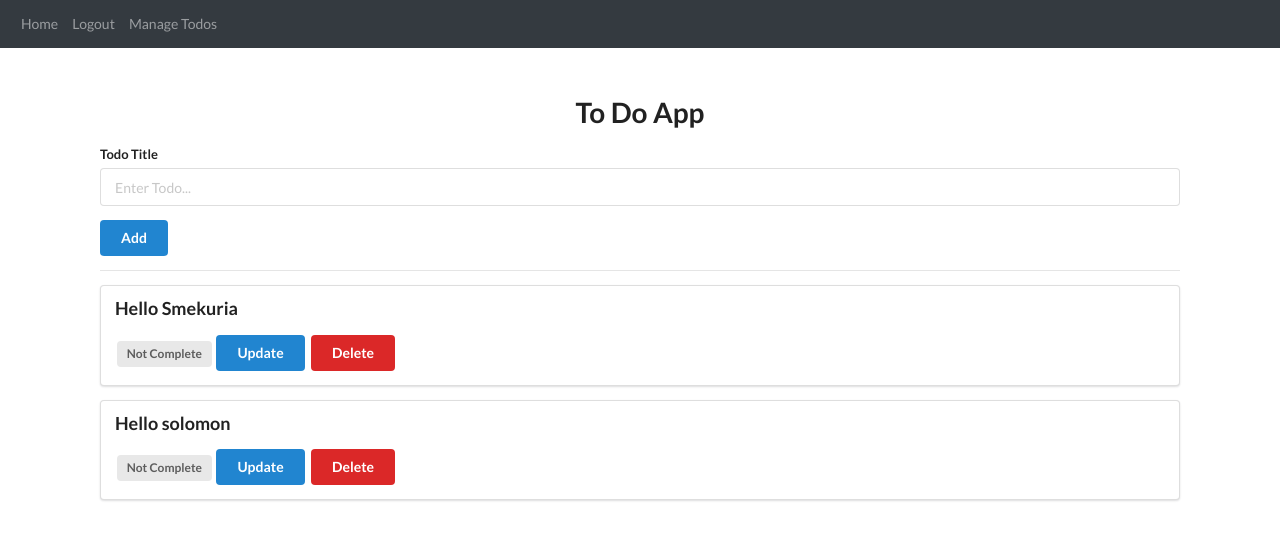
After one commit to smekuria1/flask_app, a Flask app: page /todo in a window 1280 px wide. The commit adds this page. Shown: the top 540 px of the page. Run offline with Flask 2, Linux system fonts and the light colour scheme; a user stored in the database is signed in; data comes from the database, SQL or seed files in the repository; both versions use the stored data as it was after the commit; some libraries are stand-ins or nearby versions.

Commit message:
Integrated Todo page with new db file

```diff
--- a/main.py
+++ b/main.py
@@ -1,4 +1,3 @@
-from distutils.log import debug
 from website import create_app;
 
 
--- a/website/__init__.py
+++ b/website/__init__.py
@@ -15,6 +15,7 @@ def create_app():
     app = Flask(__name__)
     app.config['SECRET_KEY'] = os.getenv("SECRET_KEY")
     app.config['SQLALCHEMY_DATABASE_URI'] = f'sqlite:///{DB_NAME}'
+    app.config['SQLALCHEMY_TRACK_MODIFICATIONS'] = False
     db.init_app(app)
 
     from .views import views
--- a/website/templates/base.html
+++ b/website/templates/base.html
@@ -13,6 +13,10 @@
       rel="stylesheet"
       href="https://stackpath.bootstrapcdn.com/font-awesome/4.7.0/css/font-awesome.min.css"
       crossorigin="anonymous"
+    />
+    <link
+      rel="stylesheet"
+      href="https://cdn.jsdelivr.net/npm/semantic-ui@2.4.2/dist/semantic.min.css"
     />
 
     <title>{% block title %}Home{% endblock %}</title>
@@ -32,6 +36,7 @@
           {% if user.is_authenticated%}
           <a class="nav-item nav-link" id="home" href="/">Home</a>
           <a class="nav-item nav-link" id="logout" href="/logout">Logout</a>
+          <a class="nav-item nav-link" id="logout" href="/todo">Manage Todos</a>
           {% else %}
           <a class="nav-item nav-link" id="login" href="/login">Login</a>
           <a class="nav-item nav-link" id="signUp" href="/sign-up">Sign Up</a>
@@ -72,6 +77,7 @@
       integrity="sha384-JZR6Spejh4U02d8jOt6vLEHfe/JQGiRRSQQxSfFWpi1MquVdAyjUar5+76PVCmYl"
       crossorigin="anonymous"
     ></script>
+    <script src="https://cdn.jsdelivr.net/npm/semantic-ui@2.4.2/dist/semantic.min.js"></script>
 
     <script
       type="text/javascript"
--- /dev/null
+++ b/website/templates/todo.html
@@ -0,0 +1,33 @@
+{% extends "base.html" %} {% block title %}Manage Todos{% endblock %} {%block
+content %}
+
+<div style="margin-top: 50px" class="ui container">
+  <h1 class="ui center aligned header">To Do App</h1>
+
+  <form class="ui form" action="/add" method="post">
+    <div class="field">
+      <label>Todo Title</label>
+      <input type="text" name="title" placeholder="Enter Todo..." /><br />
+    </div>
+    <button class="ui blue button" type="submit">Add</button>
+  </form>
+
+  <hr />
+
+  {% for todo in user.todos %} {% set count = count + 1 %}
+  <div class="ui segment">
+    <p class="ui big header">{{ todo.title }}</p>
+
+    {% if todo.complete == False %}
+    <span class="ui gray label">Not Complete</span>
+    {% else %}
+    <span class="ui green label">Completed</span>
+    {% endif %}
+
+    <a class="ui blue button" href="/update/{{ todo.id }}">Update</a>
+    <a class="ui red button" href="/delete/{{ todo.id }}">Delete</a>
+  </div>
+  {% endfor %}
+</div>
+
+{% endblock %}
--- a/website/views.py
+++ b/website/views.py
@@ -1,6 +1,6 @@
-from flask import Blueprint, jsonify, render_template, request, flash
+from flask import Blueprint, redirect,url_for, jsonify, render_template, request, flash
 from flask_login import login_required,current_user
-from  .models import Note
+from  .models import Note, Todo
 from . import db
 import json
 
@@ -34,3 +34,34 @@ def delete_note():
             db.session.commit()
 
     return jsonify({})
+
+
+
+@views.route('/todo', methods=['GET', 'POST'])
+@login_required
+def todo():
+    count = 0
+    return render_template("todo.html", user=current_user,count=count)
+
+@views.route('/add', methods=['GET','POST'])
+@login_required
+def add():
+    title = request.form.get("title")
+    new_todo = Todo(title=title, complete=False, user_id=current_user.id)
+    db.session.add(new_todo)
+    db.session.commit()
+    return redirect(url_for("views.todo"))
+
+@views.route('/update/<int:todo_id>')
+def update(todo_id):
+    todo = Todo.query.filter_by(id=todo_id).first()
+    todo.complete = not todo.complete
+    db.session.commit()
+    return redirect(url_for("views.todo"))
+
+@views.route('/delete/<int:todo_id>')
+def delete(todo_id):
+    todo = Todo.query.filter_by(id=todo_id).first()
+    db.session.delete(todo)
+    db.session.commit()
+    return redirect(url_for("views.todo"))
```
Also changed, not shown: website/models.py (+7 -0 lines), website/database.db, 1 other file.
